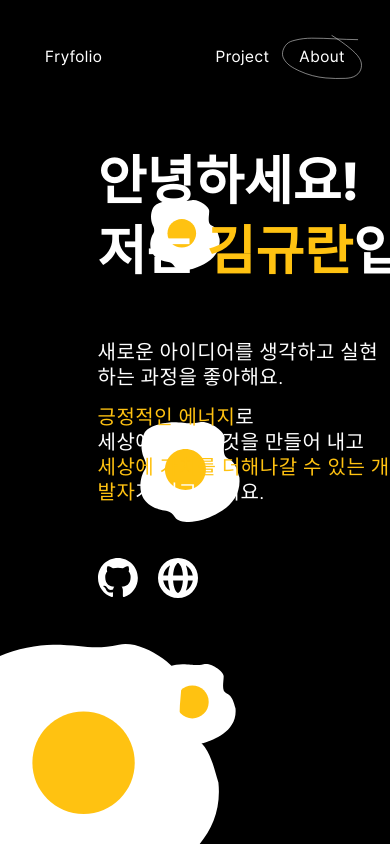
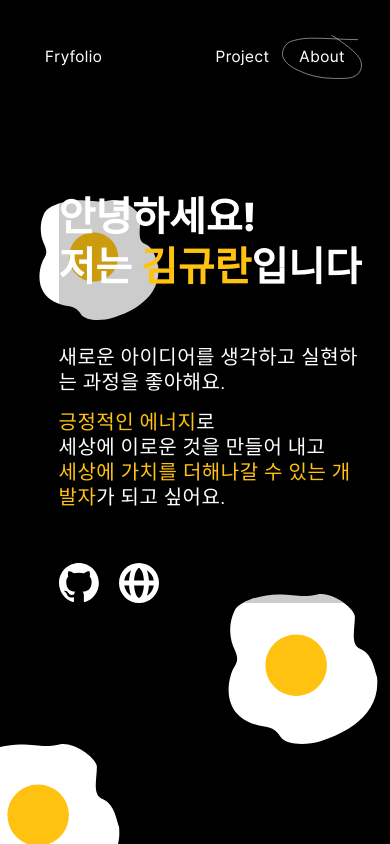
Before and after one commit to NUMBLE-WEB-PORTFOLIO/fryfolio, a Next.js app: page /about in a window 390 px wide. Built offline with nearby package versions, Linux system fonts and the light colour scheme.

Commit message:
feat: about 페이지 반응형 속성 추가

```diff
--- a/src/components/Motion/random-eggs.tsx
+++ b/src/components/Motion/random-eggs.tsx
@@ -27,35 +27,42 @@ const RandomEggs = () => {
       <motion.div
         {...opacityMotion}
         transition={{ duration: 0.3, ease: "easeIn" }}
-        className="absolute top-[20rem] left-[15rem] w-[7rem] h-[7rem]"
+        className="absolute top-[20rem] left-[10%] w-[12rem] h-[12rem]"
       >
         <Image src="/images/egg-illustration.svg" alt="egg illustration" fill />
       </motion.div>
       <motion.div
         {...opacityMotion}
         transition={{ duration: 0.3, ease: "easeIn" }}
-        className="absolute top-[50%] right-[15rem] w-[10rem] h-[10rem]"
+        className="invisible lg:visible absolute bottom-[50%] right-[20rem] w-[20rem] h-[20rem]"
       >
         <Image src="/images/egg-illustration.svg" alt="egg illustration" fill />
       </motion.div>
       <motion.div
         {...opacityMotion}
         transition={{ duration: 0.3, ease: "easeIn" }}
-        className="absolute bottom-[10rem] left-[40%] w-[8rem] h-[8rem]"
+        className="invisible lg:visible absolute bottom-[10rem] left-[40%] w-[8rem] h-[8rem]"
       >
         <Image src="/images/egg-illustration.svg" alt="egg illustration" fill />
       </motion.div>
       <motion.div
         {...opacityMotion}
         transition={{ duration: 0.3, ease: "easeIn" }}
-        className="invisible md:max-2xl:visible lg:visible absolute top-[-1rem] left-[70%] w-[15rem] h-[15rem]"
+        className="invisible md:visible absolute top-[-1rem] right-[40%] w-[15rem] h-[15rem]"
       >
         <Image src="/images/egg-illustration.svg" alt="egg illustration" fill />
       </motion.div>
       <motion.div
         {...opacityMotion}
         transition={{ duration: 0.3, ease: "easeIn" }}
-        className="absolute bottom-[-5rem] left-[-3rem] w-[25rem] h-[25rem]"
+        className="absolute bottom-[10rem] right-[3%] w-[15rem] h-[15rem]"
+      >
+        <Image src="/images/egg-illustration.svg" alt="egg illustration" fill />
+      </motion.div>
+      <motion.div
+        {...opacityMotion}
+        transition={{ duration: 0.3, ease: "easeIn" }}
+        className="absolute bottom-[-5rem] left-[-3rem] w-[15rem] h-[15rem] md:w-[25rem] md:h-[25rem]"
       >
         <Image src="/images/egg-illustration.svg" alt="egg illustration" fill />
       </motion.div>
--- a/src/components/Sections/introduction-section.tsx
+++ b/src/components/Sections/introduction-section.tsx
@@ -7,10 +7,10 @@ import { Highlight, IconButton } from "@/components/Common";
 
 const IntroductionSection = () => {
   return (
-    <section className="w-full h-screen overflow-hidden pl-[25%] bg-black">
+    <section className="w-full h-screen flex flex-col justify-center overflow-hidden px-[15%] lg:px-[20%] pb-[5rem] bg-black">
       <RandomEggs />
-      <div className="w-full h-full flex flex-col gap-[5.3rem] justify-center pb-[10rem]">
-        <div className="text-white font-black text-[5.3rem] leading-[7rem] tracking-normal w-fit z-10">
+      <div className="relative w-fit h-fit flex flex-col gap-[5.3rem] justify-center bg-black/20">
+        <div className="text-white font-black text-[4rem] md:text-[5.3rem] leading-[5rem] md:leading-[6rem] tracking-normal w-fit z-10">
           <WaveText text="안녕하세요!" />
           <WaveText
             text="저는 김규란입니다"
```
